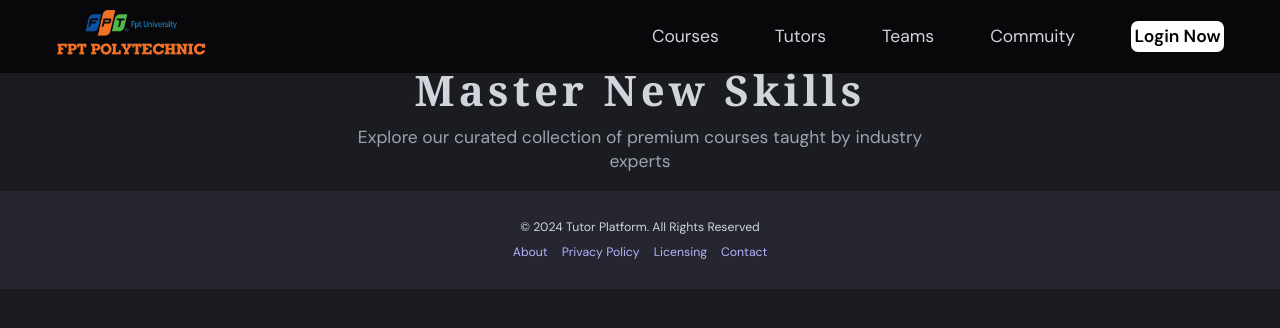
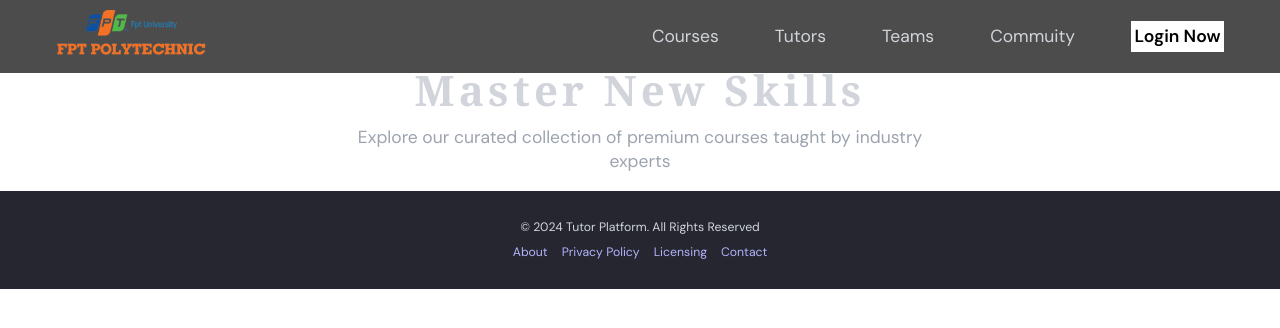
Before and after one commit to CharleSs0933/Spring2025SWD392_NET1709_VNVoDich, a Next.js app in the folder client/: page /Tutors in a window 1280 px wide. Shown: the top 328 px of the page. Built offline with nearby package versions, Linux system fonts and the light colour scheme; no server answers.

Commit message:
UpdateChildUI

```diff
--- a/client/src/app/(dashboard)/parent/children/[id]/page.tsx
+++ b/client/src/app/(dashboard)/parent/children/[id]/page.tsx
@@ -1,35 +1,27 @@
 "use client";
 
-import { motion } from "framer-motion";
 import { Card, CardContent, CardHeader, CardTitle } from "@/components/ui/card";
 import { useParams, useRouter } from "next/navigation";
 import { useGetChildQuery } from "@/state/api";
 import { X } from "lucide-react";
-import BigCalendar from "@/app/components/BigCalendar";
+import BigCalendar from "@/components/BigCalendar";
 
 const ChildSchedule = () => {
   const router = useRouter();
   const params = useParams();
   const id = params.id as string;
-  const parent_id = params.id as string;
-  const { data: child, isLoading, error } = useGetChildQuery({ parent_id, id });
+  const { data: child, isLoading, error } = useGetChildQuery({ id });
+  console.log(child);
 
-  console.log(parent_id, id);
   return (
     <div>
-      <motion.div
-        className=" bg-white shadow-lg p-4 rounded-lg  "
-        initial={{ opacity: 0, y: -20 }}
-        animate={{ opacity: 1, y: 0 }}
-        exit={{ opacity: 0, y: -20 }}
-        transition={{ duration: 0.3, ease: "easeOut" }}
-      >
+      <div className=" bg-white shadow-lg p-4 rounded-lg  ">
         <Card className="w-[400px] relative">
           <CardHeader className="flex justify-between items-center">
             <CardTitle>
               <span className="bg-customgreys-purpleGrey text-gray-700 rounded-2xl px-3 py-1">
                 {child?.full_name}
-                Name
+                name
               </span>
               's Details
             </CardTitle>
@@ -56,7 +48,7 @@ const ChildSchedule = () => {
             </p>
           </CardContent>
         </Card>
-      </motion.div>
+      </div>
       <div className="mt-4 bg-white rounded-md p-4 h-[800px]">
         <h1>Teacher&apos;s Schedule</h1>
         <BigCalendar />
--- a/client/src/app/(dashboard)/parent/children/page.tsx
+++ b/client/src/app/(dashboard)/parent/children/page.tsx
@@ -16,36 +16,27 @@ import { SlidersHorizontal, X } from "lucide-react";
 import { Children } from "@/types";
 import { useParams, useRouter } from "next/navigation";
 import { Button } from "@/components/ui/button";
-import { ModeToggle } from "@/components/ThemeModeToggle";
 
 const Courses = () => {
   const router = useRouter();
   const params = useParams();
-  const parent_id = params.id as string;
-  const { data: children, isLoading, isError } = useGetChildrenQuery(2);
-  const [isDarkMode, setIsDarkMode] = useState<boolean>(false);
+  const { data: children, isLoading, isError } = useGetChildrenQuery({});
 
   const handleViewChildSchedule = (child: Children) => {
-    router.push(`/parent/children/5`);
+    router.push(`/parent/children/${child.id}`);
     console.log("Enter");
   };
-
-  console.log(parent_id);
 
   if (isLoading) return <Loading />;
   if (isError || !children) return <div>Error loading children.</div>;
 
   return (
     <div className=" w-full h-full">
-      <Header
-        title="Children"
-        subtitle="Browse your children"
-        rightElement={<ModeToggle />}
-      />
+      <Header title="Children" subtitle="Browse your children" />
 
       <div className="child__container">
         {/* Table */}
-        {/* {isLoading ? (
+        {isLoading ? (
           <Loading />
         ) : (
           <Table className="child__table">
@@ -63,7 +54,7 @@ const Courses = () => {
               {children.length > 0 ? (
                 children.map((child) => (
                   <TableRow
-                    className="child__table-row hover:bg-gray-100"
+                    className="child__table-row"
                     key={child.id}
                     onClick={() => handleViewChildSchedule(child)}
                   >
--- a/client/src/app/globals.css
+++ b/client/src/app/globals.css
@@ -13,63 +13,70 @@ body,
   box-sizing: border-box;
   @apply text-sm;
   @apply text-gray-300;
-  @apply bg-customgreys-primarybg;
+  /* @apply bg-customgreys-primarybg; */
 }
 
 @layer base {
   :root {
-    --background: 0 0% 100%;
-    --foreground: 20 14.3% 4.1%;
-    --card: 0 0% 100%;
-    --card-foreground: 20 14.3% 4.1%;
-    --popover: 0 0% 100%;
-    --popover-foreground: 20 14.3% 4.1%;
-    --primary: 24.6 95% 53.1%;
-    --primary-foreground: 60 9.1% 97.8%;
-    --secondary: 60 4.8% 95.9%;
-    --secondary-foreground: 24 9.8% 10%;
-    --muted: 60 4.8% 95.9%;
-    --muted-foreground: 25 5.3% 44.7%;
-    --accent: 60 4.8% 95.9%;
-    --accent-foreground: 24 9.8% 10%;
-    --destructive: 0 84.2% 60.2%;
-    --destructive-foreground: 60 9.1% 97.8%;
-    --border: 20 5.9% 90%;
-    --input: 20 5.9% 90%;
-    --ring: 24.6 95% 53.1%;
-    --radius: 0.5rem;
-    --chart-1: 12 76% 61%;
-    --chart-2: 173 58% 39%;
-    --chart-3: 197 37% 24%;
-    --chart-4: 43 74% 66%;
-    --chart-5: 27 87% 67%;
+    --sidebar-background: theme("colors.customgreys.primarybg");
+    --sidebar-foreground: theme("colors.white.50");
+    --sidebar-primary: theme("colors.primary.700");
+    --sidebar-primary-foreground: theme("colors.white.50");
+    --sidebar-accent: theme("colors.customgreys.darkerGrey");
+    --sidebar-accent-foreground: theme("colors.customgreys.dirtyGrey");
+    --sidebar-border: theme("colors.customgreys.secondarybg");
+    --sidebar-ring: theme("colors.primary.700");
+    --popover: theme("colors.customgreys.primarybg");
+    --popover-foreground: theme("colors.white.50");
+
+    --background: theme("colors.customgreys.primarybg");
+    --foreground: theme("colors.white.50");
+
+    --primary: theme("colors.primary.700");
+    --primary-foreground: theme("colors.white.50");
+
+    --muted: theme("colors.primary.600");
+    --muted-foreground: theme("colors.customgreys.dirtyGrey");
+
+    --accent: theme("colors.primary.600");
+    --accent-foreground: theme("colors.white.50");
+
+    --border: theme("colors.customgreys.secondarybg");
+    --ring: theme("colors.primary.700");
+
+    --card: theme("colors.customgreys.primarybg");
+    --card-foreground: theme("colors.white.50");
   }
 
   .dark {
-    --background: 20 14.3% 4.1%;
-    --foreground: 60 9.1% 97.8%;
-    --card: 20 14.3% 4.1%;
-    --card-foreground: 60 9.1% 97.8%;
-    --popover: 20 14.3% 4.1%;
-    --popover-foreground: 60 9.1% 97.8%;
-    --primary: 20.5 90.2% 48.2%;
-    --primary-foreground: 60 9.1% 97.8%;
-    --secondary: 12 6.5% 15.1%;
-    --secondary-foreground: 60 9.1% 97.8%;
-    --muted: 12 6.5% 15.1%;
-    --muted-foreground: 24 5.4% 63.9%;
-    --accent: 12 6.5% 15.1%;
-    --accent-foreground: 60 9.1% 97.8%;
-    --destructive: 0 72.2% 50.6%;
-    --destructive-foreground: 60 9.1% 97.8%;
-    --border: 12 6.5% 15.1%;
-    --input: 12 6.5% 15.1%;
-    --ring: 20.5 90.2% 48.2%;
-    --chart-1: 220 70% 50%;
-    --chart-2: 160 60% 45%;
-    --chart-3: 30 80% 55%;
-    --chart-4: 280 65% 60%;
-    --chart-5: 340 75% 55%;
+    --sidebar-background: theme("colors.customgreys.primarybg");
+    --sidebar-foreground: theme("colors.white.50");
+    --sidebar-primary: theme("colors.primary.700");
+    --sidebar-primary-foreground: theme("colors.white.50");
+    --sidebar-accent: theme("colors.customgreys.darkerGrey");
+    --sidebar-accent-foreground: theme("colors.customgreys.dirtyGrey");
+    --sidebar-border: theme("colors.customgreys.secondarybg");
+    --sidebar-ring: theme("colors.primary.700");
+    --popover: theme("colors.customgreys.primarybg");
+    --popover-foreground: theme("colors.white.50");
+
+    --background: theme("colors.customgreys.primarybg");
+    --foreground: theme("colors.white.50");
+
+    --primary: theme("colors.primary.700");
+    --primary-foreground: theme("colors.white.50");
+
+    --muted: theme("colors.primary.600");
+    --muted-foreground: theme("colors.customgreys.dirtyGrey");
+
+    --accent: theme("colors.primary.600");
+    --accent-foreground: theme("colors.white.50");
+
+    --border: theme("colors.customgreys.secondarybg");
+    --ring: theme("colors.primary.700");
+
+    --card: theme("colors.customgreys.primarybg");
+    --card-foreground: theme("colors.white.50");
   }
 }
 
@@ -95,7 +102,7 @@ body,
 }
 
 .child__table-header {
-  @apply bg-primary;
+  @apply bg-primary-750;
 }
 
 .child__table-header-row {
@@ -111,7 +118,7 @@ body,
 }
 
 .child__table-row:hover {
-  @apply bg-customgreys-primarybg;
+  @apply bg-customgreys-dirtyGrey;
 }
 
 .child__table-body {
--- a/client/src/components/AppSidebar.tsx
+++ b/client/src/components/AppSidebar.tsx
@@ -29,15 +29,16 @@ const AppSidebar = () => {
   const pathname = usePathname();
   const { toggleSidebar } = useSidebar();
   const { logout } = useUser();
+  const { user } = useUser();
 
   const navLinks = {
-    parent: [
+    Parent: [
       { icon: BookOpen, label: "Children", href: "/parent/children" },
       { icon: Briefcase, label: "Billing", href: "/parent/billing" },
       { icon: User, label: "Profile", href: "/parent/profile" },
       { icon: Settings, label: "Settings", href: "/parent/settings" },
     ],
-    tutor: [
+    Tutor: [
       { icon: BookOpen, label: "Courses", href: "/tutor/courses" },
       { icon: Clock, label: "Availability", href: "/tutor/availability" },
       { icon: User, label: "Profile", href: "/tutor/profile" },
@@ -48,7 +49,8 @@ const AppSidebar = () => {
   //   if (!isLoaded) return <Loading />;
   //   if (!user) return <div>User not found</div>;
 
-  const userType = "tutor";
+  const userType: "Tutor" | "Parent" =
+    user?.role === "Tutor" ? "Tutor" : "Parent";
   const currentNavLinks = navLinks[userType];
 
   return (
--- a/client/src/app/components/BigCalendar.tsx
+++ b/client/src/components/BigCalendar.tsx
@@ -2,7 +2,7 @@
 
 import { Calendar, momentLocalizer, View, Views } from "react-big-calendar";
 import moment from "moment";
-import { calendarEvents } from "./dataTam";
+import { calendarEvents } from "../app/(dashboard)/parent/children/[id]/dataTam";
 import "react-big-calendar/lib/css/react-big-calendar.css";
 import { useState } from "react";
 
--- a/client/src/hooks/useUser.tsx
+++ b/client/src/hooks/useUser.ts
@@ -5,7 +5,7 @@ import Cookies from "js-cookie";
 const API_URL = "http://localhost:8080";
 
 export const useUser = () => {
-  const [user, setUser] = useState(null);
+  const [user, setUser] = useState<{ role: string } | null>(null);
   const [loading, setLoading] = useState(true);
 
   useEffect(() => {
--- a/client/src/state/api.ts
+++ b/client/src/state/api.ts
@@ -2,7 +2,7 @@ import { Availability, Children, Course, Tutor, User } from "@/types";
 import { createApi, fetchBaseQuery } from "@reduxjs/toolkit/query/react";
 import { FetchArgs, BaseQueryApi } from "@reduxjs/toolkit/query";
 import { toast } from "sonner";
-import { create } from "domain";
+import Cookies from "js-cookie";
 
 const customBaseQuery = async (
   args: string | FetchArgs,
@@ -11,13 +11,13 @@ const customBaseQuery = async (
 ) => {
   const baseQuery = fetchBaseQuery({
     baseUrl: "http://localhost:8000",
-    // prepareHeaders: async (headers) => {
-    //   // const token = await window.Clerk?.session?.getToken();
-    //   if (token) {
-    //     headers.set("Authorization", `Bearer ${token}`);
-    //   }
-    //   return headers;
-    // },
+    prepareHeaders: async (headers) => {
+      const token = Cookies.get("authToken");
+      if (token) {
+        headers.set("Authorization", `Bearer ${token}`);
+      }
+      return headers;
+    },
   });
 
   try {
@@ -197,14 +197,14 @@ export const api = createApi({
     }),
 
     getChildren: build.query<Children[], any>({
-      query: (parent_id) => ({
-        url: `childrens/${parent_id}`,
+      query: () => ({
+        url: `childrens`,
       }),
       providesTags: ["Children"],
     }),
 
-    getChild: build.query<Children, { parent_id: string; id: string }>({
-      query: ({ parent_id, id }) => `/childrens/${parent_id}/${id}`,
+    getChild: build.query<Children, any>({
+      query: ({ id }) => `/childrens/${id}`,
       providesTags: (result, error, { id }) => [{ type: "Children", id }],
     }),
 
```
Also changed, not shown: client/src/app/(dashboard)/parent/children/[id]/dataTam.ts (renamed from client/src/app/components/dataTam.ts).
